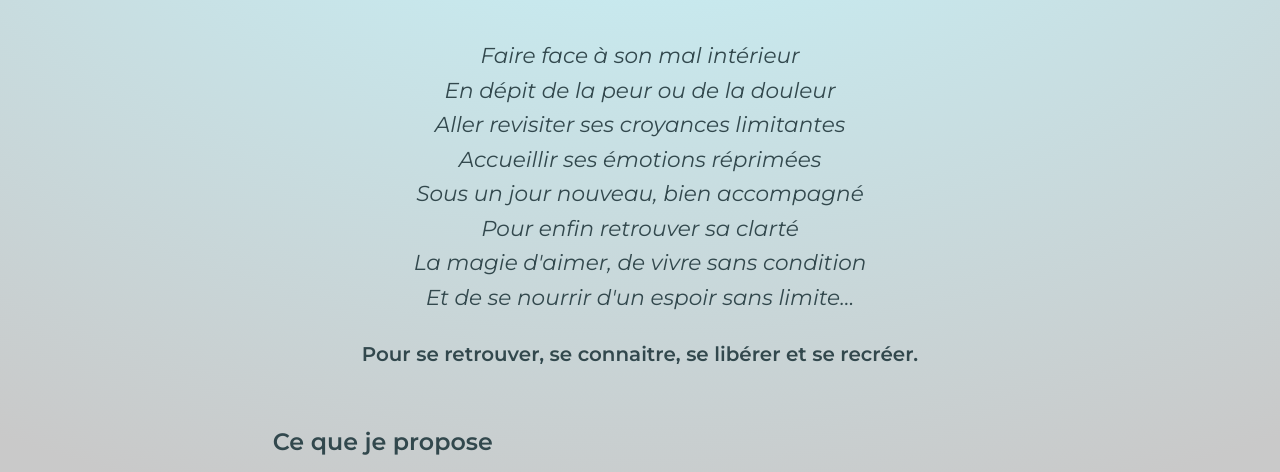
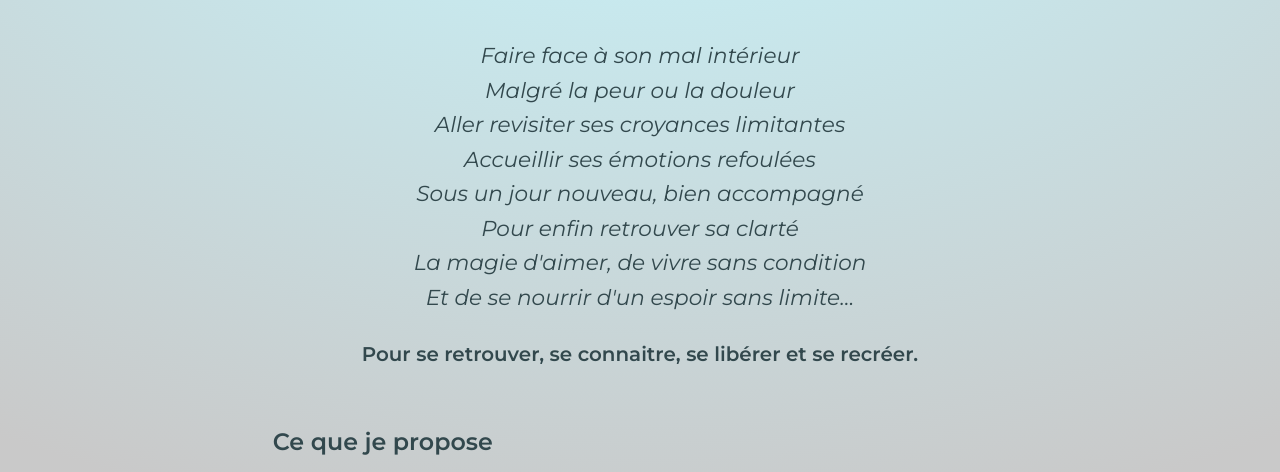
Before and after one commit to ncodefun/lecoeurzen.com, a website: page public/presentation.html in a window 1280 px wide. Shown: the part 257-729 px from the top of the page. Drawn offline with Linux system fonts and the light colour scheme.

Commit message:
mod intro text

```diff
--- a/public/llms.txt
+++ b/public/llms.txt
@@ -11,7 +11,7 @@ Site en français (Québec).
 
 ## L'expérience directe
 
-Faire face à son mal intérieur, en dépit de la peur ou de la douleur ; revisiter ses croyances limitantes ; accueillir ses émotions réprimées sous un jour nouveau, bien accompagné, pour retrouver sa clarté, la magie d'aimer, de vivre sans condition, et se nourrir d'un espoir sans limite. Pour se retrouver, se connaître, se libérer et se recréer.
+Faire face à son mal intérieur, malgré la peur ou la douleur ; revisiter ses croyances limitantes ; accueillir ses émotions refoulées sous un jour nouveau, bien accompagné, pour retrouver sa clarté, la magie d'aimer, de vivre sans condition, et se nourrir d'un espoir sans limite. Pour se retrouver, se connaître, se libérer et se recréer.
 
 Accompagnement non-duel individuel vers la réalisation du Soi, dans une approche contemplative et méditative. Une rencontre sans jugement ni pression, où il n'y a rien à réparer, mais tout à réinventer. Aucune tradition imposée : les voies anciennes, psychologiques ou mystiques, pointent vers la même libération de nos vieux schémas et l'intégration d'un nouveau moi.
 
--- a/public/presentation.html
+++ b/public/presentation.html
@@ -167,9 +167,9 @@
 
 		<section id='intro' class='poem'>
 			<p>Faire face à son mal intérieur
-			En dépit de la peur ou de la douleur
+			Malgré la peur ou la douleur
 			Aller revisiter ses croyances limitantes
-			Accueillir ses émotions réprimées
+			Accueillir ses émotions refoulées
 			Sous un jour nouveau, bien accompagné
 			Pour enfin retrouver sa clarté
 			La magie d'aimer, de vivre sans condition
```
Also changed, not shown: public/index.html (+2 -2 lines).
